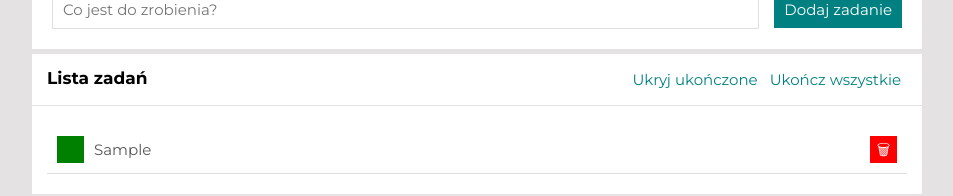
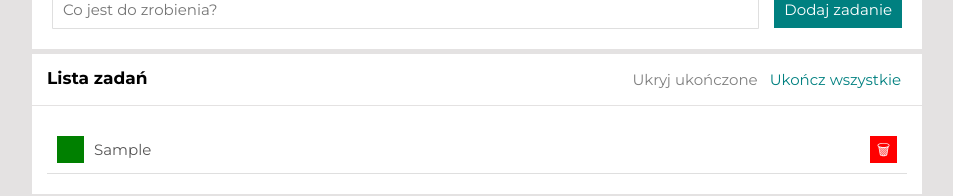
Before and after one commit to WojciechBylica/todo-list-react, a React (Create React App) app: page / in a window 1280 px wide. Both pictures are taken after typing "Sample" into the empty fields and a click on the button "Dodaj zadanie". Shown: the part 156-352 px from the top of the page, without its empty margins (163-1116 px from the left). Built offline with nearby package versions, Linux system fonts and the light colour scheme.

Commit message:
disabled in button corr - now working as should

```diff
--- a/src/Buttons/index.js
+++ b/src/Buttons/index.js
@@ -6,7 +6,9 @@ const Buttons = ({ tasks, hideDone, toggleHideDone, setAllDone }) => (
     <div className="buttons">
         {tasks.length > 0 && (
             <>
-                <button onClick={toggleHideDone} className={`buttons__additionalButton ${tasks.some(({ done }) => done) ? "" : "disabled"}`}
+                <button onClick={toggleHideDone}
+                    className="buttons__additionalButton"
+                    disabled={tasks.some(({ done }) => done) ? "" : "{true}"}
                 >
                     {tasks.some(({ done }) => done) ? `${hideDone ? "Pokaż" : "Ukryj"}` : "Ukryj"} ukończone
                 </button>
@@ -21,6 +23,6 @@ const Buttons = ({ tasks, hideDone, toggleHideDone, setAllDone }) => (
             </>
         )}
     </div>
-)
+);
 
 export default Buttons;
```
